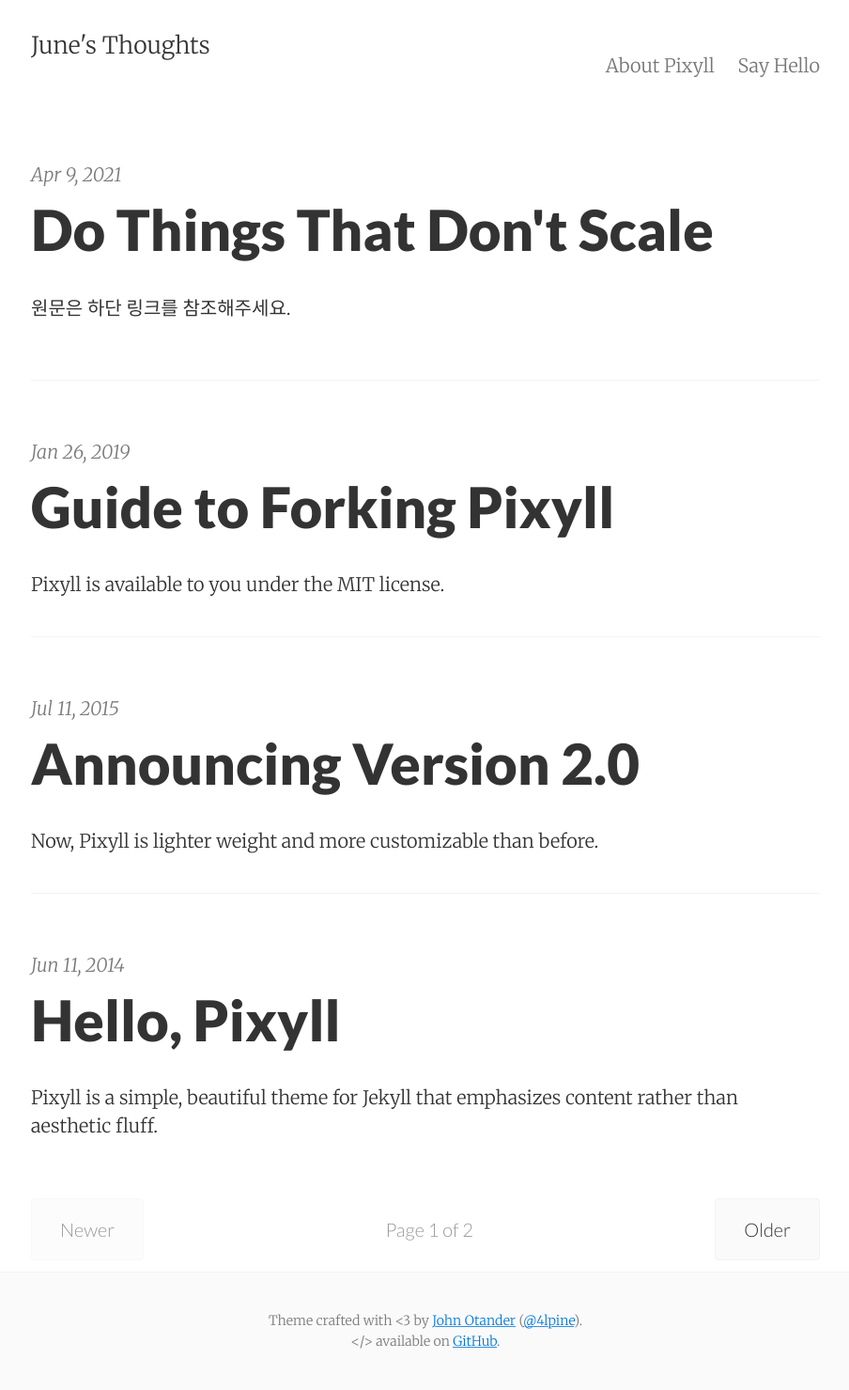
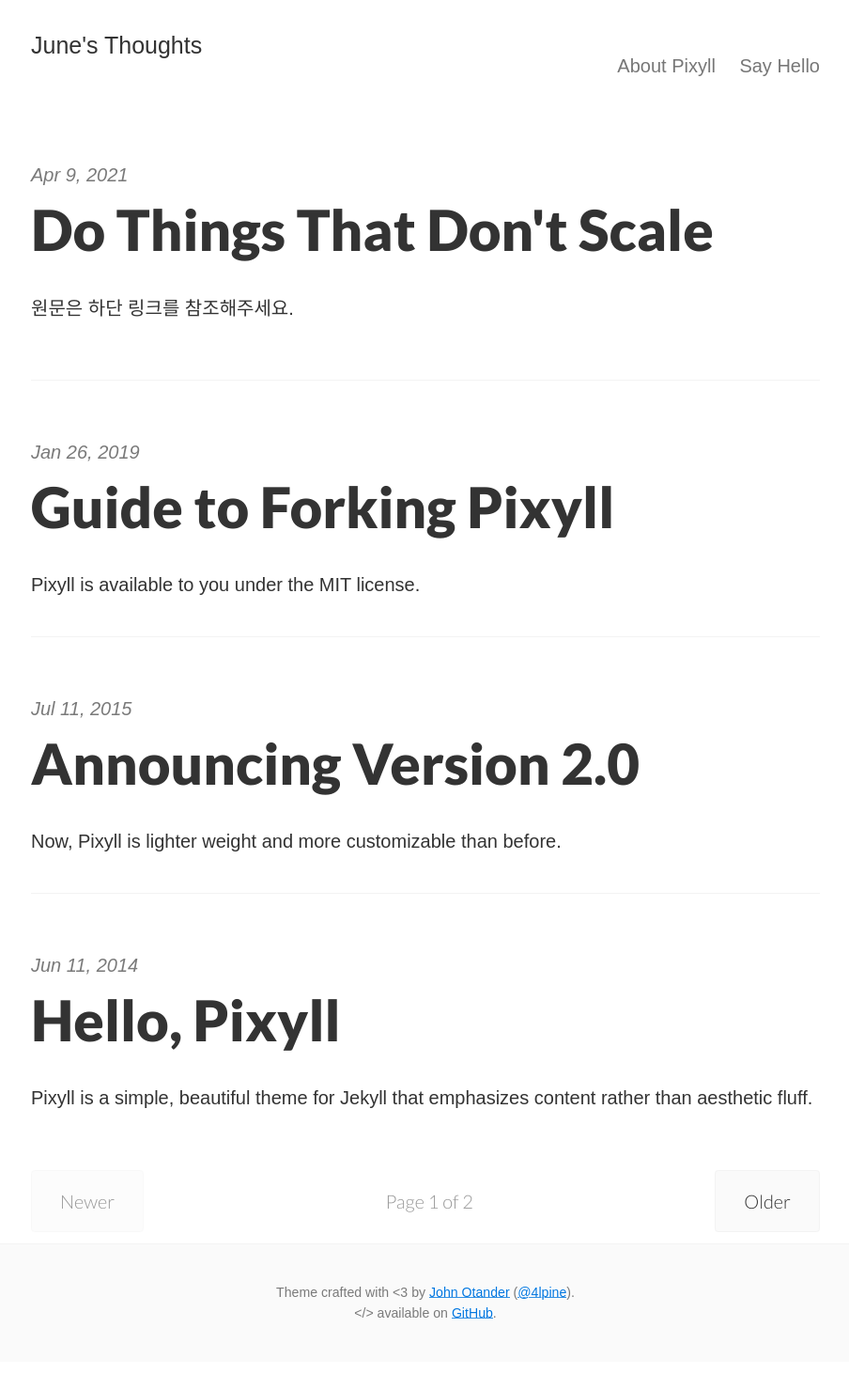
Before and after one commit to kangjune/kangjune.github.io, a Jekyll site: the page built from index.html, in a window 1280 px wide. Shown: the whole page at 94% size, without its empty margins (187-1091 px from the left). Built offline with Jekyll 4.4.1, drawn with Linux system fonts in a browser that asks for light colours; the list of posts is cut into pages by our own code; after the commit the page ends 1449 px from its top, so only the background shows below that.

Commit message:
Update _base-typography.scss

```diff
--- a/_sass/basscss/_base-typography.scss
+++ b/_sass/basscss/_base-typography.scss
@@ -1,7 +1,7 @@
 /* Basscss Base Typography */
 
 body {
-  font-family: $font-family;
+  font-family: sans-serif;
   line-height: $line-height;
   font-size: 100%;
 }
```
